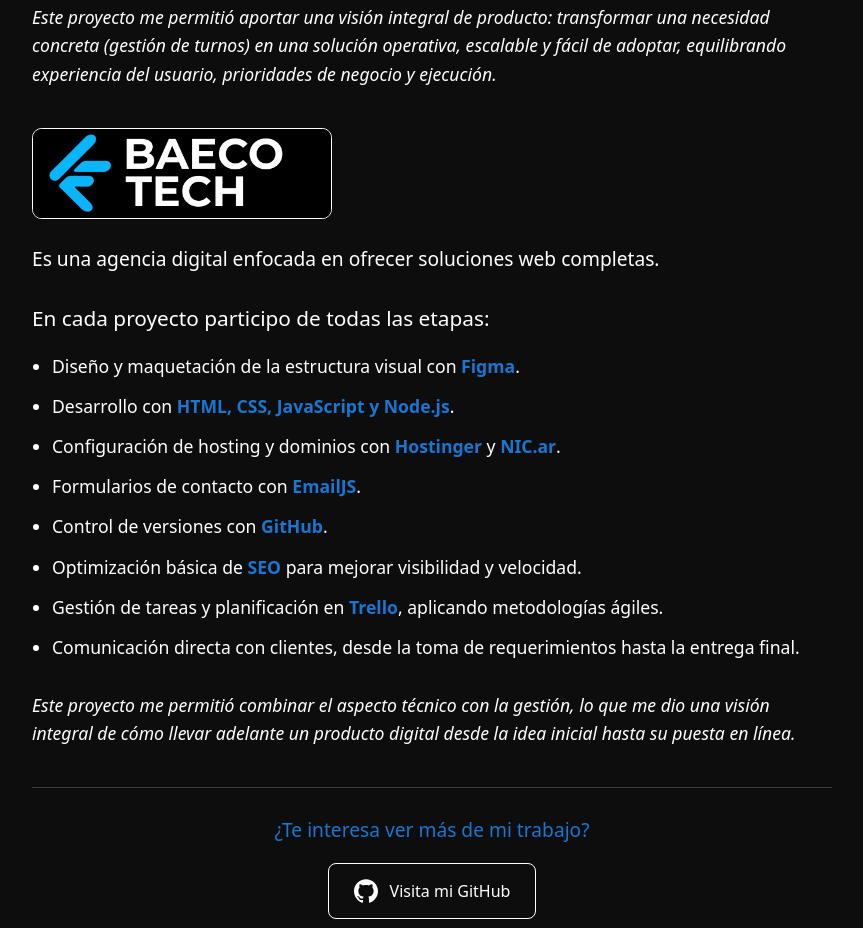
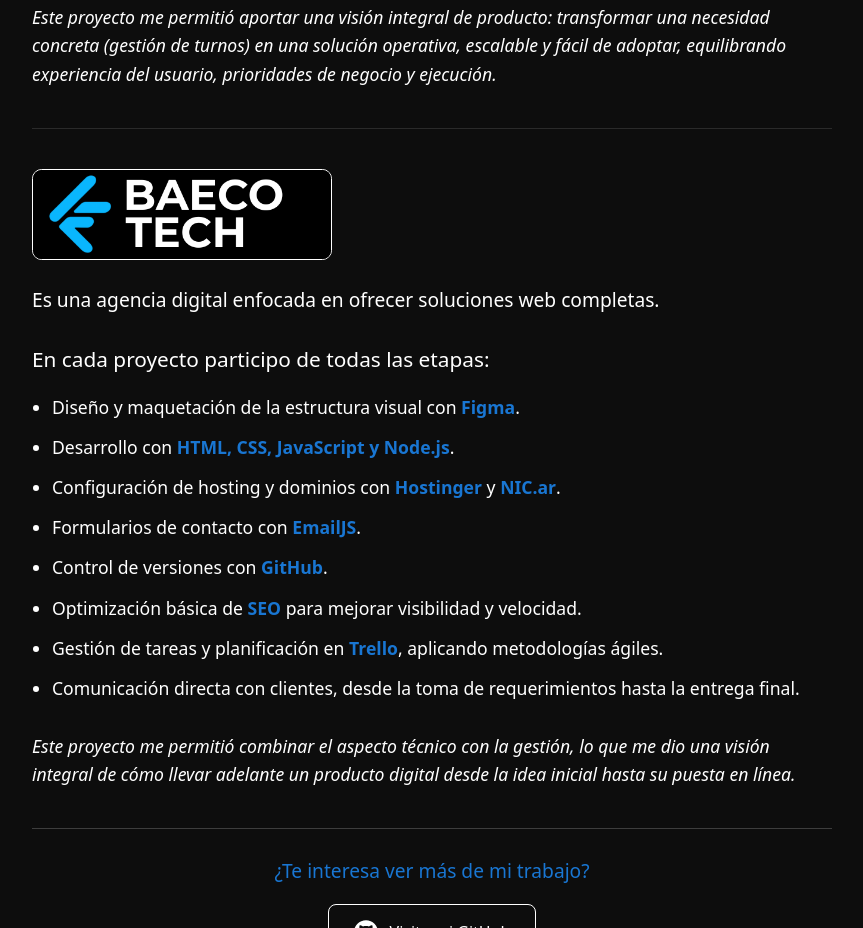
Before and after one commit to juancruzperez12/portfolio, a plain HTML site: page index.html in a window 1280 px wide. Shown: the part 2757-3685 px from the top of the page, without its empty margins (48-911 px from the left). Drawn offline with nearby package versions, Linux system fonts and the light colour scheme; a web font is replaced by a local one.

Commit message:
Actualización de la sección de proyectos con un divisor de sección.

```diff
--- a/index.html
+++ b/index.html
@@ -95,6 +95,8 @@
           <p class="project-conclusion">
             Este proyecto me permitió aportar una visión integral de producto: transformar una necesidad concreta (gestión de turnos) en una solución operativa, escalable y fácil de adoptar, equilibrando experiencia del usuario, prioridades de negocio y ejecución.
           </p>
+
+          <hr class="project-divider" />
 
           <div class="project-header">
             <a href="https://baeco.tech" target="_blank" rel="noopener noreferrer" class="project-link">
--- a/main.css
+++ b/main.css
@@ -956,6 +956,16 @@
   text-align: center;
 }
 
+.project-divider {
+  border: none;
+  border-top: 1px solid rgba(255, 255, 255, 0.12);
+  margin: 40px 0;
+}
+
+body.light .project-divider {
+  border-top-color: rgba(13, 13, 13, 0.12);
+}
+
 .github-title {
   color: #1976d2;
   font-size: 1.2rem;
```
